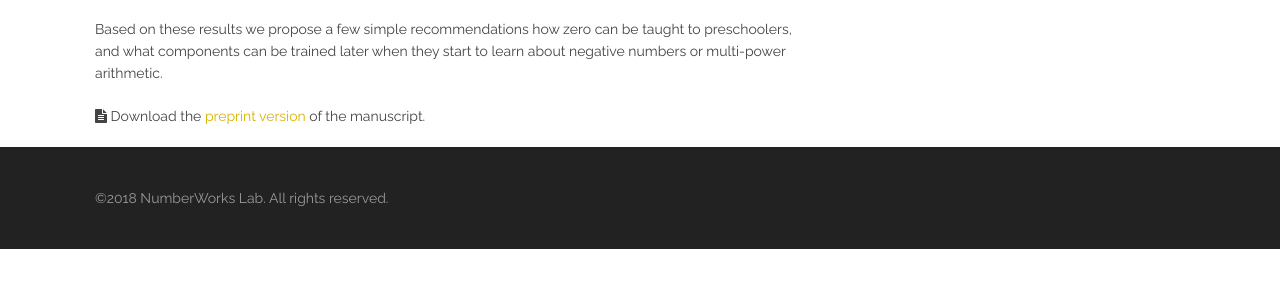
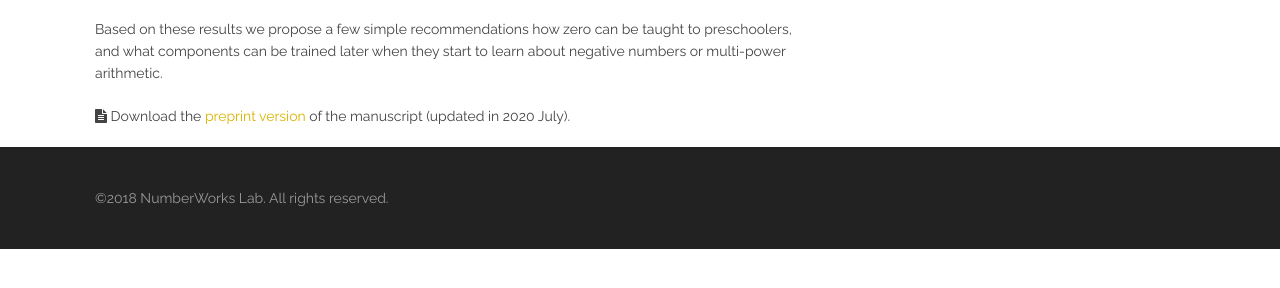
Before and after one commit to theNumberWorks/numberworks_website, a Jekyll site: the page built from zero_in_preschoolers.md, in a window 1280 px wide. Shown: the part 527-815 px from the top of the page. Built offline with Jekyll 4.4.1, drawn with Linux system fonts in a browser that asks for light colours.

Commit message:
Update zero_in_preschoolers.md

```diff
--- a/zero_in_preschoolers.md
+++ b/zero_in_preschoolers.md
@@ -12,4 +12,4 @@ We propose that **children may initially understand numbers as a property of set
 
 Based on these results we propose a few simple recommendations how zero can be taught to preschoolers, and what components can be trained later when they start to learn about negative numbers or multi-power arithmetic.
 
-<i class='fa fa-file-text'></i> Download the [preprint version](https://www.preprints.org/manuscript/201708.0087/) of the manuscript.
+<i class='fa fa-file-text'></i> Download the [preprint version](https://www.preprints.org/manuscript/201708.0087/) of the manuscript (updated in 2020 July).
```
